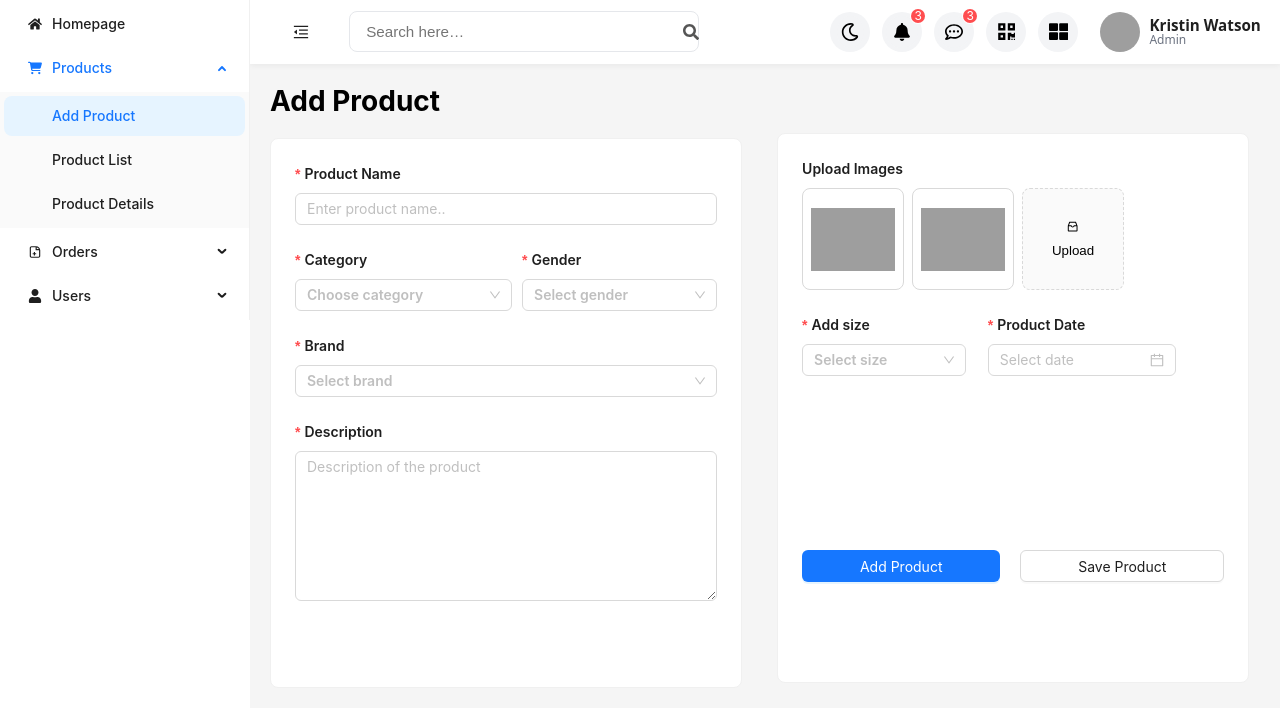
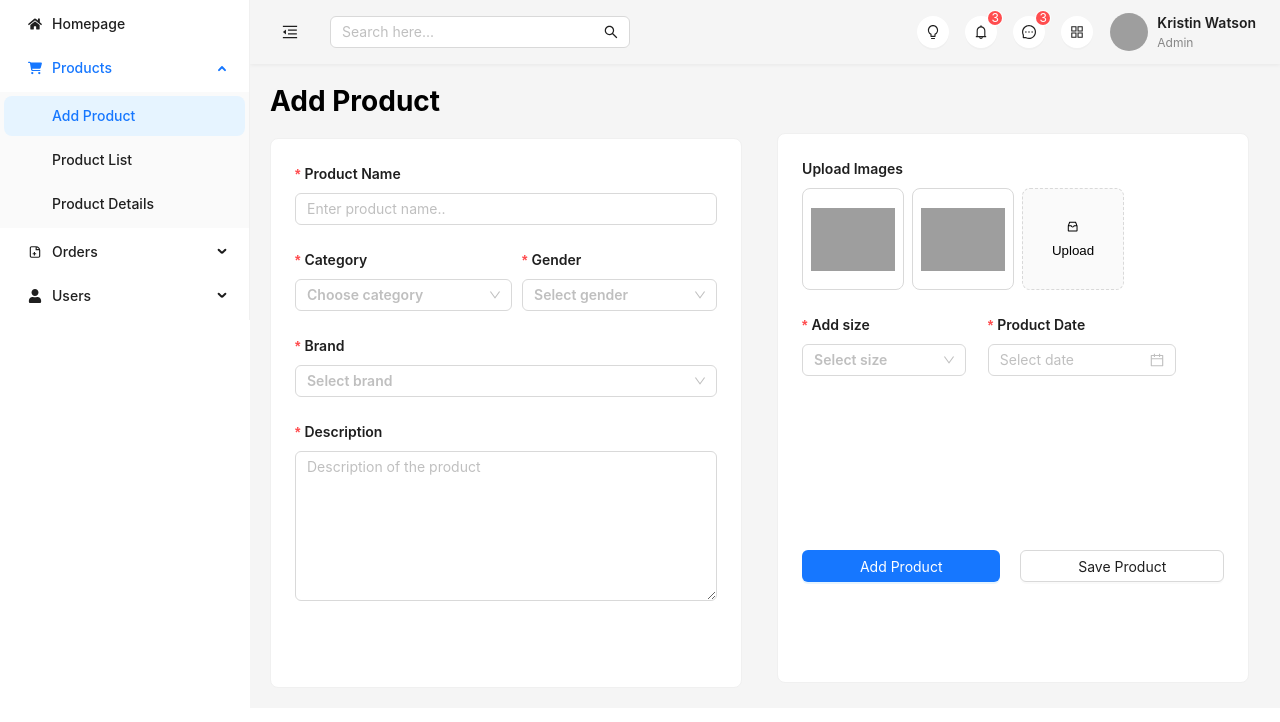
Before and after one commit to Srikanth-Krishna/dashboard, a React (Create React App) app: page /products/add in a window 1280 px wide. Shown: the top 722 px of the page. Built offline with nearby package versions, Linux system fonts and the light colour scheme; grey boxes are pictures that could not be loaded.

Commit message:
Redesigned navbar to adapt to light/dark themes

```diff
--- a/src/Pages/Root.js
+++ b/src/Pages/Root.js
@@ -1,21 +1,33 @@
 import { Outlet } from 'react-router-dom';
 import MainNavigation from '../component/Main Nav/MainNavigation';
 import Sidebar from '../component/Sidebar/Sidebar';
-import { Layout } from 'antd';
+import { ConfigProvider, Layout, theme } from 'antd';
 import { useState } from 'react';
 
 export default function RootLayout() {
   const [collapsed, setCollapsed] = useState(false);
+  const [darkMode, setDarkMode] = useState(false);
 
   return (
     <>
-      <Layout>
-        <Sidebar collapsed={collapsed} />
+      <ConfigProvider
+        theme={{
+          algorithm: darkMode ? theme.darkAlgorithm : theme.defaultAlgorithm,
+        }}
+      >
         <Layout>
-          <MainNavigation collapsed={collapsed} setCollapsed={setCollapsed} />
-          <Outlet />
+          <Sidebar collapsed={collapsed} />
+          <Layout>
+            <MainNavigation
+              darkMode={darkMode}
+              setDarkMode={setDarkMode}
+              collapsed={collapsed}
+              setCollapsed={setCollapsed}
+            />
+            <Outlet />
+          </Layout>
         </Layout>
-      </Layout>
+      </ConfigProvider>
     </>
   );
 }
--- a/src/component/Main Nav/MainNavigation.css
+++ /dev/null
@@ -1,144 +0,0 @@
-/* ─── Layout ───────────────────────── */
-.app-header {
-  display: flex;
-  justify-content: space-between;
-  align-items: center;
-  padding: 0 1.2rem;
-  height: 64px;
-  background: #fff;
-  box-shadow: 0 2px 6px rgba(0, 0, 0, 0.05);
-  font-family: system-ui, sans-serif;
-}
-
-/* Left side */
-.header-left {
-  display: flex;
-  align-items: center;
-  gap: 1rem;
-}
-
-/* Right side */
-.header-right {
-  display: flex;
-  align-items: center;
-  gap: 0.75rem;
-}
-
-/* ─── Search box ───────────────────── */
-.search-box {
-  position: relative;
-
-  width: 350px;
-  max-width: 35vw;
-}
-
-.search-box input {
-  width: 100%;
-
-  padding: 0.7rem 0.7rem 0.7rem 1rem;
-  border: 1px solid #e5e7eb;
-  border-radius: 8px;
-  font-size: 0.95rem;
-  outline: none;
-  transition: border-color 0.2s;
-}
-
-.search-box input:focus {
-  border-color: #3b82f6;
-}
-
-.search-icon {
-  position: absolute;
-  right: 0;
-  top: 50%;
-  transform: translateY(-50%);
-  pointer-events: none;
-  font-size: 1rem;
-  color: #555;
-}
-
-/* ─── Icon buttons ─────────────────── */
-.icon-btn,
-.circle-btn {
-  display: flex;
-  align-items: center;
-  justify-content: center;
-  border: none;
-  background: transparent;
-  font-size: 1.2rem;
-  cursor: pointer;
-  padding: 0.4rem;
-}
-
-.circle-btn {
-  width: 40px;
-  height: 40px;
-  border-radius: 9999px;
-  background: #f3f4f6;
-  position: relative;
-  transition: background 0.15s;
-}
-
-.circle-btn:hover {
-  background: #e5e7eb;
-}
-
-/* Blue alt background */
-.circle-btn.blue {
-  background: #e0edff;
-}
-
-.circle-btn.blue:hover {
-  background: #d0e3ff;
-}
-
-/* ─── Notification badge ───────────── */
-.badge-count {
-  position: absolute;
-  top: 4px;
-  right: 4px;
-  /* min-width: 16px; */
-  padding: 0 4px;
-  min-height: 16px;
-  border-radius: 50%;
-  background: #ff642f;
-  color: #fff;
-  font-size: 0.65rem;
-  font-weight: 600;
-  display: flex;
-  align-items: center;
-  justify-content: center;
-  line-height: 1;
-}
-
-/* ─── Profile block ────────────────── */
-.profile {
-  display: flex;
-  align-items: center;
-  gap: 0.6rem;
-  margin-left: 0.6rem;
-  cursor: pointer;
-}
-
-.avatar {
-  width: 40px;
-  height: 40px;
-  border-radius: 9999px;
-  object-fit: cover;
-}
-
-.profile-info {
-  display: flex;
-  flex-direction: column;
-  line-height: 1;
-}
-
-.name {
-  font-weight: 600;
-  font-size: 0.95rem;
-}
-
-.role {
-  color: #6b7280;
-  font-size: 0.75rem;
-}
--- a/src/component/Main Nav/MainNavigation.js
+++ b/src/component/Main Nav/MainNavigation.js
@@ -1,12 +1,3 @@
-import {
-  FaSearch,
-  FaRegMoon,
-  FaBell,
-  FaRegCommentDots,
-  FaQrcode,
-  FaThLarge,
-} from 'react-icons/fa';
-import './MainNavigation.css';
 import {
   MenuUnfoldOutlined,
   MenuFoldOutlined,
@@ -15,12 +6,34 @@ import {
   InboxOutlined,
   MoneyCollectOutlined,
   LogoutOutlined,
+  BulbFilled,
+  BulbOutlined,
+  SearchOutlined,
+  MessageOutlined,
+  BellOutlined,
+  AppstoreOutlined,
 } from '@ant-design/icons';
-import { Header } from 'antd/es/layout/layout';
-import { Avatar, Badge, Button, Dropdown } from 'antd';
+import {
+  Avatar,
+  Badge,
+  Button,
+  Dropdown,
+  Input,
+  Space,
+  theme,
+  Typography,
+} from 'antd';
 import { Link } from 'react-router-dom';
 
-export default function MainNavigation({ collapsed, setCollapsed }) {
+const { Text } = Typography;
+
+export default function MainNavigation({
+  collapsed,
+  setCollapsed,
+  darkMode,
+  setDarkMode,
+}) {
+  const token = theme.useToken();
   const items = [
     {
       key: '1',
@@ -51,79 +64,108 @@ export default function MainNavigation({ collapsed, setCollapsed }) {
   ];
 
   return (
-    <Header className='app-header'>
-      <div className='header-left'>
+    <>
+      <div
+        style={{
+          background: token.colorBgContainer,
+          padding: '0 24px',
+          display: 'flex',
+          justifyContent: 'space-between',
+          alignItems: 'center',
+          height: 64,
+          boxShadow: '0 1px 4px rgba(0,0,0,0.06)',
+        }}
+      >
+        <Space size='large'>
           <Button
             type='text'
             icon={collapsed ? <MenuUnfoldOutlined /> : <MenuFoldOutlined />}
             onClick={() => setCollapsed(!collapsed)}
             style={{
-            fontSize: '16px',
-            width: 64,
-            height: 64,
+              fontSize: 16,
+              cursor: 'pointer',
+              color: token.colorText,
             }}
           />
 
-        <div className='search-box'>
-          <FaSearch className='search-icon' />
-          <input name='overallSearch' type='text' placeholder='Search here…' />
-        </div>
-      </div>
+          <Input
+            placeholder='Search here...'
+            suffix={<SearchOutlined />}
+            style={{
+              width: 300,
+              borderRadius: 6,
+              backgroundColor: token.colorBgElevated,
+              color: token.colorText,
+            }}
+          />
+        </Space>
 
-      <div className='header-right'>
-        <button className='circle-btn'>
-          <Avatar
-            style={{ backgroundColor: '#f3f4f6', color: 'black' }}
-            size='default'
-            icon={<FaRegMoon />}
-          ></Avatar>
-        </button>
-
-        <button className='circle-btn badge'>
-          {/* <span className='badge-count'>1</span> */}
-          <Badge count={3} size='small'>
-            <Avatar
-              style={{ backgroundColor: '#f3f4f6', color: 'black' }}
-              size='default'
-              icon={<FaBell />}
-            ></Avatar>
-          </Badge>
-        </button>
-
-        <button className='circle-btn badge '>
-          <Badge count={3} size='small'>
-            <Avatar
-              style={{ backgroundColor: '#f3f4f6', color: 'black' }}
-              size='default'
-              icon={<FaRegCommentDots />}
-            ></Avatar>
-          </Badge>
-          {/* <span className='badge-count'>1</span> */}
-        </button>
-
-        <button className='circle-btn'>
-          <FaQrcode />
-        </button>
-
-        <button className='circle-btn'>
-          <FaThLarge />
-        </button>
-
-        <Dropdown menu={{ items }} trigger={['click']}>
-          <div className='profile'>
-            <img
-              src='https://i.pravatar.cc/40?img=5'
-              alt='Kristin Watson'
-              className='avatar'
+        <Space size='middle' align='center'>
+          <Button
+            shape='circle'
+            icon={darkMode ? <BulbFilled /> : <BulbOutlined />}
+            onClick={() => setDarkMode(!darkMode)}
+            style={{
+              background: token.colorBgElevated,
+              border: 'none',
+              color: token.colorText,
+            }}
           />
 
-            <div className='profile-info'>
-              <span className='name'>Kristin Watson</span>
-              <small className='role'>Admin</small>
+          <Badge count={3} size='small' offset={[-2, 2]}>
+            <Button
+              shape='circle'
+              icon={<BellOutlined />}
+              style={{
+                background: token.colorBgElevated,
+                border: 'none',
+                color: token.colorText,
+              }}
+            />
+          </Badge>
+
+          <Badge count={3} size='small' offset={[-2, 2]}>
+            <Button
+              shape='circle'
+              icon={<MessageOutlined />}
+              style={{
+                background: token.colorBgElevated,
+                border: 'none',
+                color: token.colorText,
+              }}
+            />
+          </Badge>
+
+          <Button
+            shape='circle'
+            icon={<AppstoreOutlined />}
+            style={{
+              background: token.colorBgElevated,
+              border: 'none',
+              color: token.colorText,
+            }}
+          />
+          <Dropdown menu={{ items }} trigger={['click']}>
+            <Space>
+              <Avatar
+                src='https://randomuser.me/api/portraits/women/65.jpg'
+                size='large'
+              />
+              <div style={{ lineHeight: 1.2 }}>
+                <Text
+                  strong
+                  style={{ display: 'block', color: token.colorText }}
+                >
+                  Kristin Watson
+                </Text>
+                <Text type='secondary' style={{ fontSize: 12 }}>
+                  Admin
+                </Text>
               </div>
+            </Space>
+          </Dropdown>
+        </Space>
       </div>
-        </Dropdown>
-      </div>
-    </Header>
+    </>
   );
 }
```
Lines whose indentation alone changed are shown as unchanged.
